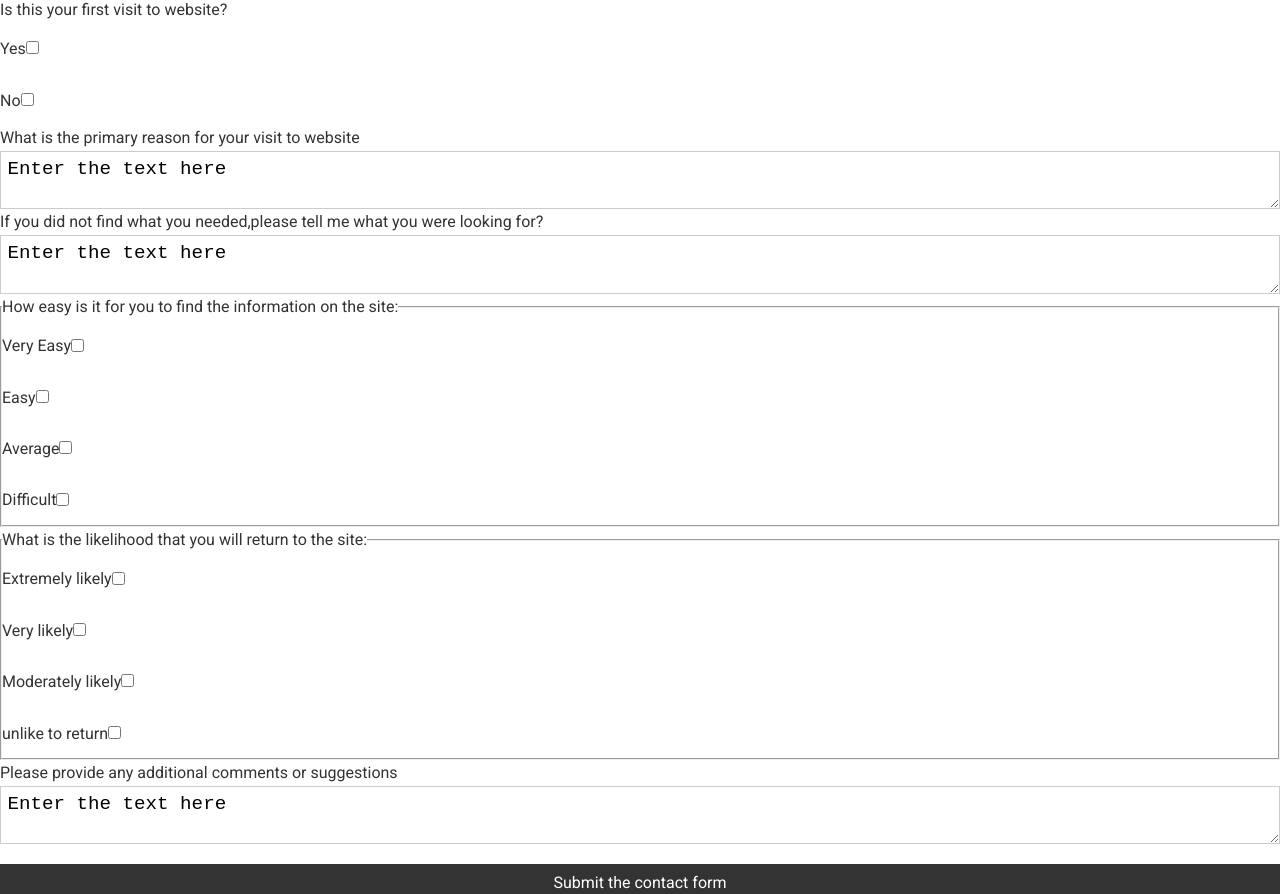
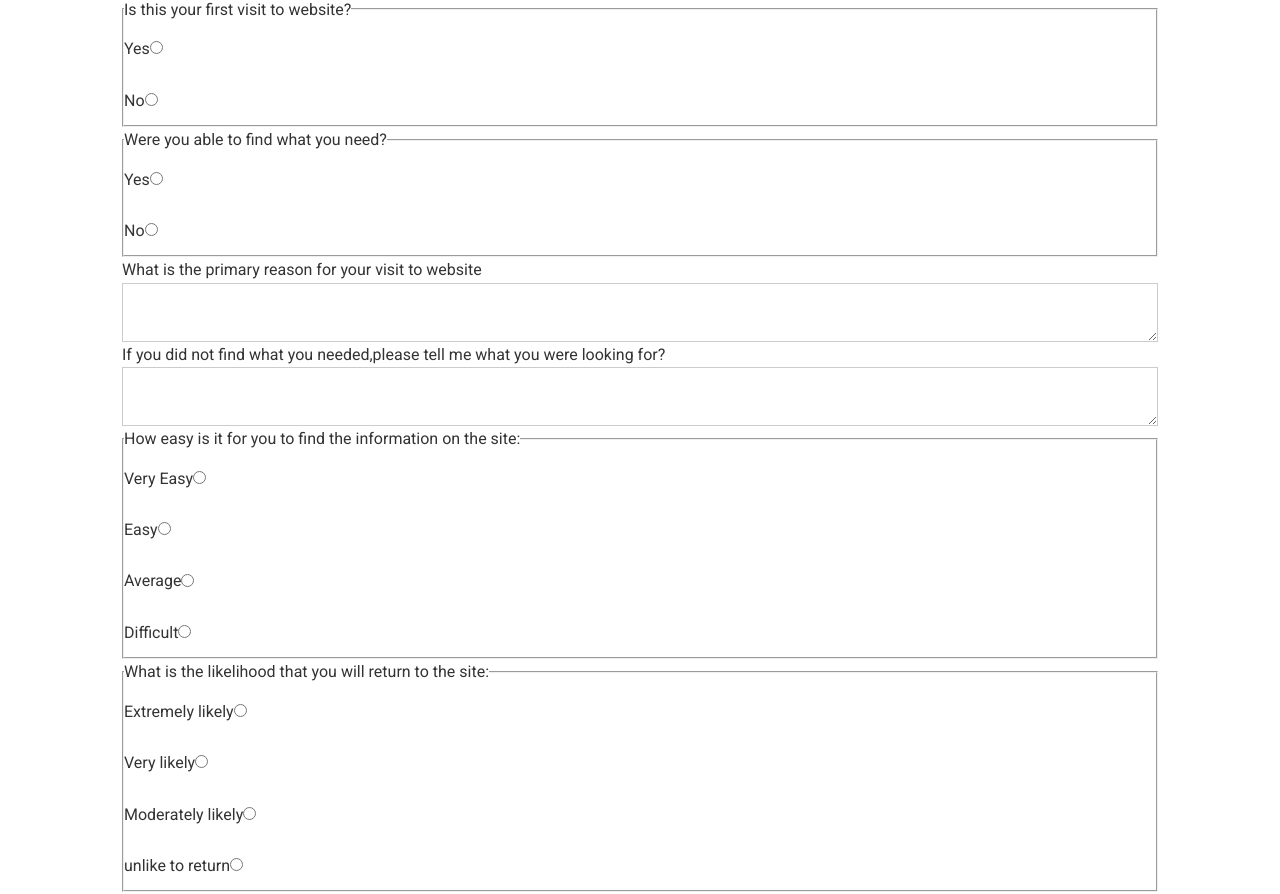
Before and after one commit to nu-man/Git-Clone, a React (Create React App) app: page /contact in a window 1280 px wide. Shown: the part 320-1214 px from the top of the page. Built offline with nearby package versions, Linux system fonts and the light colour scheme; no server answers.

Commit message:
contact form

```diff
--- a/src/components/Contact.js
+++ b/src/components/Contact.js
@@ -1,66 +1,202 @@
-function Contact(){
-    return(
+import { useState } from "react";
+
+function Contact() {
+  const [formdata, setFormdata] = useState({
+    email: "",
+    fullname: "",
+    firstvisit: "",
+    findvalue: "",
+    primaryReason: "",
+    info: "",
+    howEasy: "",
+    howLikely: "",
+    comments: "",
+  });
+  const Onchnagehandler = (e) => {
+    setFormdata({
+        ...formdata,
+        [e.target.name]: e.target.value
+    })
+  };
+  const onSubmitHandler=(e)=>{
+    e.preventDefault();
+    console.log(formdata);
+  }
+  return (
     <>
-            <div>
+      <div className="container">
         <center>
           <h2>Contact Form</h2>
         </center>
+        <form onSubmit={onSubmitHandler}>
           <label>Email</label>
-            <input type="email" ></input>
+          <input type="email" name="email" onChange={Onchnagehandler}></input>
           <label>Name</label>
-            <input type="text"></input>
-            <label>Is this your first visit to website? <br></br></label>
+          <input type="text" name="fullname" onChange={Onchnagehandler}></input>
+          <fieldset>
+            <legend>
+              Is this your first visit to website? <br></br>
+            </legend>
             <label>Yes</label>
-            <input type="checkbox" for="Yes"></input><br></br>
+            <input
+              type="radio"
+              htmlFor="Yes"
+              name="firstvisit"
+              value="Yes"
+              onChange={Onchnagehandler}
+            ></input>
+            <br></br>
             <label>No</label>
-            <input type="checkbox" for="No"></input><br></br>
-            <label>What is the primary reason for your visit to website</label>
-            <textarea maxLength="50">
-                Enter the text here
-             </textarea>
-            <label>If you did not find what you needed,please tell me what you were looking for?</label>
-            <textarea maxLength="50">
-                Enter the text here
-             </textarea>
-            <fieldset>
-                <legend>How easy is it for you to find the information on the site:</legend>
-                <label>Very Easy</label>
-                <input type="checkbox" for="very"></input><br>
-                </br>
-                <label> Easy</label>
-                <input type="checkbox" for="easy"></input><br>
-                </br>
-                <label>Average</label>
-                <input type="checkbox" for="average"></input><br>
-                </br>
-                <label>Difficult</label>
-                <input type="checkbox" for="difficult"></input><br>
-                </br>
+            <input
+              type="radio"
+              htmlFor="No"
+              name="firstvisit"
+              value="No"
+              onChange={Onchnagehandler}
+            ></input>
+            <br></br>
           </fieldset>
           <fieldset>
-                <legend>What is the likelihood that you will return to the site:</legend>
+            <legend>
+              Were you able to find what you need? <br></br>
+            </legend>
+            <label>Yes</label>
+            <input
+              type="radio"
+              htmlFor="Yes"
+              name="findvalue"
+              value="Yes"
+              onChange={Onchnagehandler}
+            ></input>
+            <br></br>
+            <label>No</label>
+            <input
+              type="radio"
+              htmlFor="No"
+              name="findvalue"
+              value="No"
+              onChange={Onchnagehandler}
+            ></input>
+            <br></br>
+          </fieldset>
+          <legend>What is the primary reason for your visit to website</legend>
+          <textarea
+
+            maxLength="50"
+            name="primaryReason"
+            onChange={Onchnagehandler}
+          ></textarea>
+
+          <label>
+            If you did not find what you needed,please tell me what you were
+            looking for?
+          </label>
+          <textarea
+
+            maxLength="50"
+            name="info"
+            onChange={Onchnagehandler}
+          ></textarea>
+
+          <fieldset>
+            <legend>
+              How easy is it for you to find the information on the site:
+            </legend>
+            <label>Very Easy</label>
+            <input
+              type="radio"
+              htmlFor="very"
+              name="howEasy"
+              onChange={Onchnagehandler}
+            ></input>
+            <br></br>
+            <label> Easy</label>
+            <input
+              type="radio"
+              htmlFor="easy"
+              name="howEasy"
+              onChange={Onchnagehandler}
+            ></input>
+            <br></br>
+            <label>Average</label>
+            <input
+              type="radio"
+              htmlFor="average"
+              name="howEasy"
+              onChange={Onchnagehandler}
+            ></input>
+            <br></br>
+            <label>Difficult</label>
+            <input
+              type="radio"
+              htmlFor="difficult"
+              name="howEasy"
+              onChange={Onchnagehandler}
+            ></input>
+            <br></br>
+          </fieldset>
+          <fieldset>
+            <legend>
+              What is the likelihood that you will return to the site:
+            </legend>
             <label>Extremely likely</label>
-                <input type="checkbox" for="exterme"></input><br>
-                </br>
+            <input
+              type="radio"
+              htmlFor="exterme"
+              name="howLikely"
+              onChange={Onchnagehandler}
+            ></input>
+            <br></br>
             <label>Very likely</label>
-                <input type="checkbox" for="very"></input><br>
-                </br>
+            <input
+              type="radio"
+              htmlFor="very"
+              name="howLikely"
+              onChange={Onchnagehandler}
+            ></input>
+            <br></br>
             <label>Moderately likely</label>
-                <input type="checkbox" for="moderate"></input><br>
-                </br>
+            <input
+              type="radio"
+              htmlFor="moderate"
+              name="howLikely"
+              onChange={Onchnagehandler}
+            ></input>
+            <br></br>
             <label>unlike to return</label>
-                <input type="checkbox" for="unlike"></input><br>
-                </br>
+            <input
+              type="radio"
+              htmlFor="unlike"
+              name="howLikely"
+              onChange={Onchnagehandler}
+            ></input>
+            <br></br>
           </fieldset>
           <label>Please provide any additional comments or suggestions</label>
-            <textarea maxLength="50">
-                Enter the text here
-             </textarea>
-             <input type="submit" value="Submit the contact form" className="btn btn-dark btn-block"></input>
+          <textarea
+
+            maxLength="50"
+            name="comments"
+            onChange={Onchnagehandler}
+          ></textarea>
+
+          <input
+            type="submit"
+            value="Submit the contact form"
+            className="btn btn-dark btn-block"
+            onChange={Onchnagehandler}
+          ></input>
+        </form>
       </div>
+    </>
+  );
+}
+export default Contact;
 
-          </>
+/*
+ Input tag atttribute: name is used to capture input value by Onchnagehandler
+  => input tag name should be same as component state name
 
-    )
-}
-export default Contact
+
+
+*/
--- a/src/components/UserPage.js
+++ b/src/components/UserPage.js
@@ -1,4 +1,4 @@
-import axios from "axios";
+
 import { useEffect } from "react";
 import { useParams,Link } from "react-router-dom"
 function UserPage({getUser,user,repo}){
@@ -20,7 +20,7 @@ function UserPage({getUser,user,repo}){
     } = user;
         useEffect(()=>{
             getUser(username)
-    },[])
+    },[getUser, username])
     return (
         <>
             <Link to="/" className="btn btn-light">
```
Lines whose indentation alone changed are shown as unchanged.
